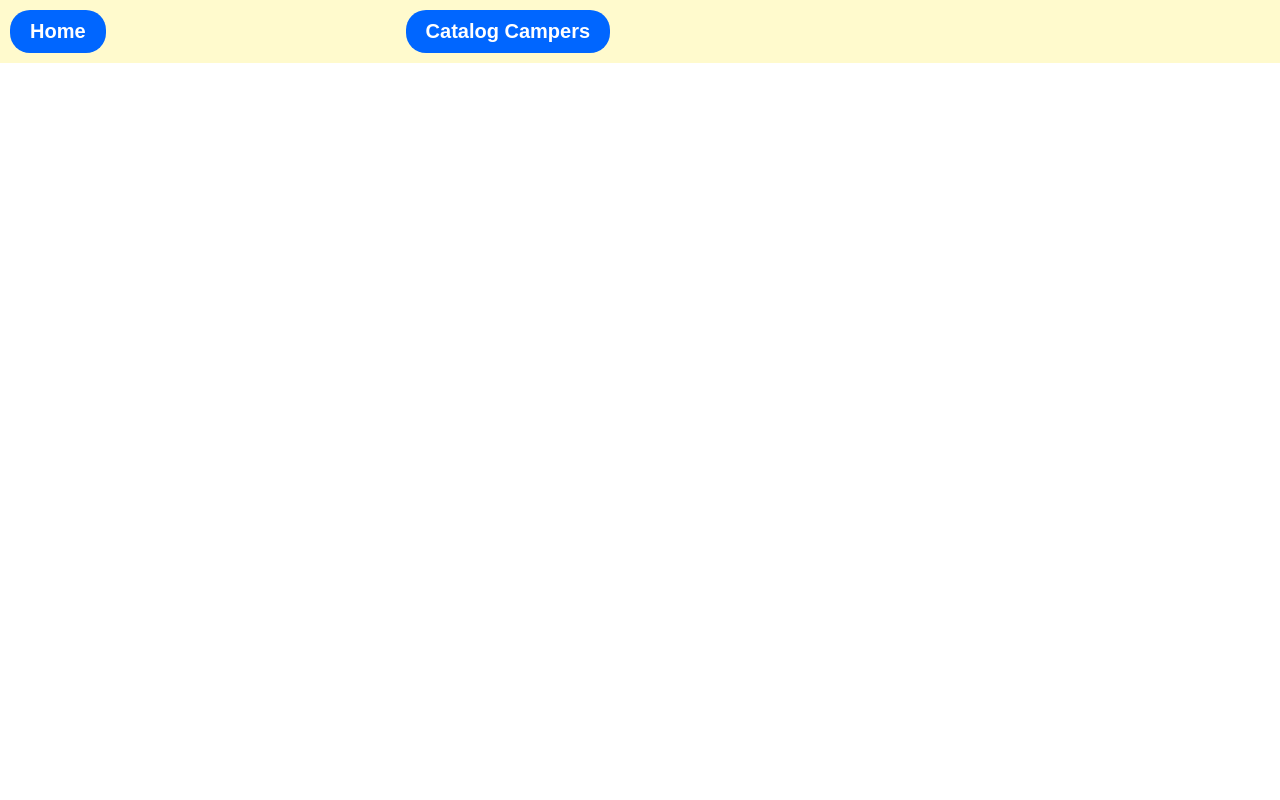
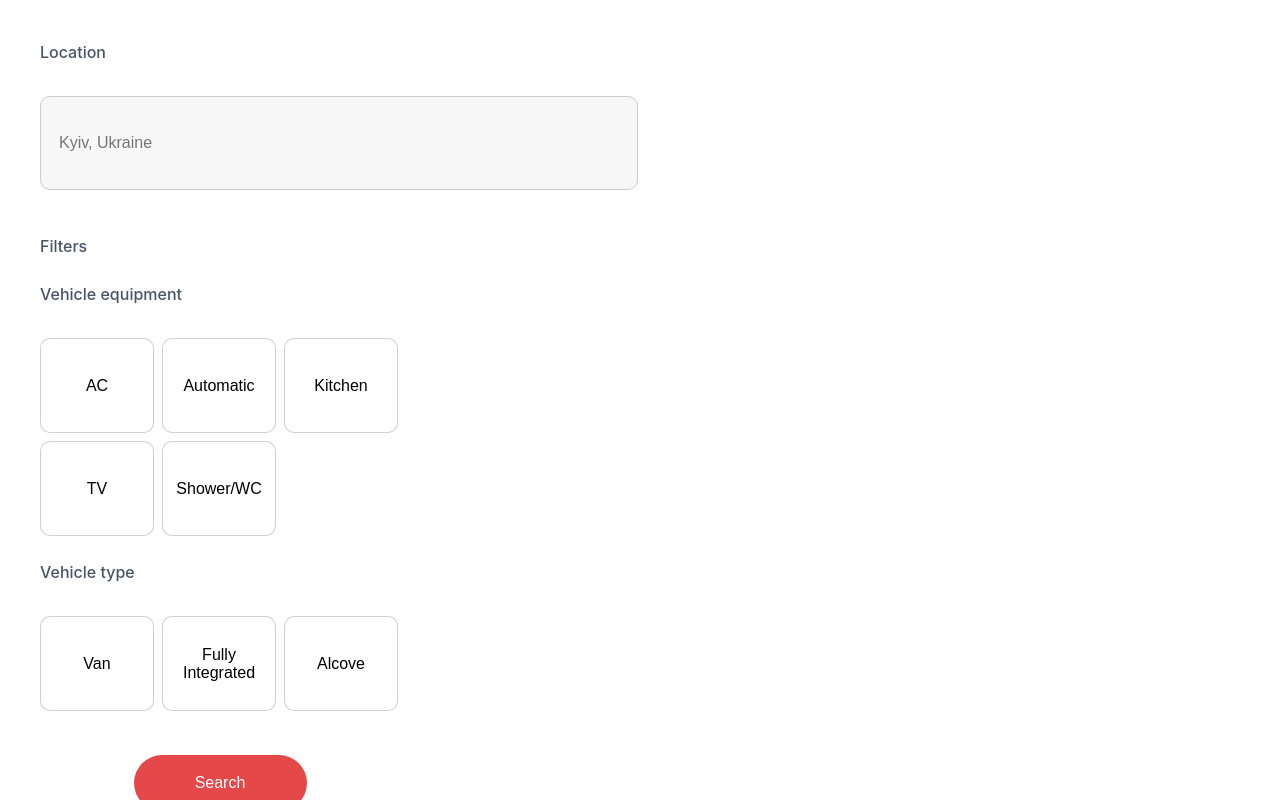
Before and after one commit to AleksMarkov/joycamper, a React (Create React App) app: page /joycamper/favorites in a window 1280 px wide. Built offline with nearby package versions, Linux system fonts and the light colour scheme.

Commit message:
updated
MainFavorites and MainFavorites.styled added content

```diff
--- a/src/components/MainFavorites/MainFavorites.jsx
+++ b/src/components/MainFavorites/MainFavorites.jsx
@@ -2,7 +2,35 @@ import React from 'react';
 import * as Styled from './MainFavorites.styled.jsx';
 
 const MainFavorites = () => {
-    return;
-  };
+  return (
+    <Styled.Container>
+        <Styled.SupportingText>Location</Styled.SupportingText>
+        <Styled.InputForm>
+            <Styled.Input type="text" placeholder="Kyiv, Ukraine" />
+        </Styled.InputForm>
 
+        <Styled.FiltersTitle>Filters</Styled.FiltersTitle>
+
+        <Styled.FiltersSection>
+            <Styled.FilterTitle>Vehicle equipment</Styled.FilterTitle>
+            <Styled.Filters>
+                <Styled.FilterButton>AC</Styled.FilterButton>
+                <Styled.FilterButton>Automatic</Styled.FilterButton>
+                <Styled.FilterButton>Kitchen</Styled.FilterButton>
+                <Styled.FilterButton>TV</Styled.FilterButton>
+                <Styled.FilterButton>Shower/WC</Styled.FilterButton>
+            </Styled.Filters>
+
+            <Styled.FilterTitle>Vehicle type</Styled.FilterTitle>
+            <Styled.Filters>
+                <Styled.FilterButton>Van</Styled.FilterButton>
+                <Styled.FilterButton>Fully Integrated</Styled.FilterButton>
+                <Styled.FilterButton>Alcove</Styled.FilterButton>
+            </Styled.Filters>
+        </Styled.FiltersSection>
+
+        <Styled.Button>Search</Styled.Button>
+    </Styled.Container>
+);
+};
   export default MainFavorites;
--- a/src/components/MainFavorites/MainFavorites.styled.jsx
+++ b/src/components/MainFavorites/MainFavorites.styled.jsx
@@ -0,0 +1,115 @@
+import styled from 'styled-components';
+
+export const Container = styled.div`
+    display: flex;
+    flex-direction: column;
+    align-items: flex-start;
+    padding: 40px;
+    gap: 24px;
+    position: relative;
+    width: 360px;
+`;
+
+export const SupportingText = styled.div`
+    font-family: 'Inter', sans-serif;
+    font-style: normal;
+    font-weight: 500;
+    font-size: 16px;
+    line-height: 24px;
+    color: #475467;
+    margin-bottom: 8px;
+`;
+
+export const InputForm = styled.div`
+    display: flex;
+    flex-direction: column;
+    justify-content: flex-end;
+    align-items: flex-start;
+    padding: 0;
+    gap: 16px;
+    width: 100%;
+`;
+
+export const Input = styled.input`
+    border-radius: 10px;
+    padding: 18px 218px 18px 18px;
+    width: 360px;
+    height: 56px;
+    width: 100%;
+    border: 1px solid #ccc;
+    font-size: 16px;
+    background: #f7f7f7;
+`;
+
+export const FiltersTitle = styled.div`
+    font-family: 'Inter', sans-serif;
+    font-style: normal;
+    font-weight: 500;
+    font-size: 16px;
+    line-height: 24px;
+    color: #475467;
+    margin-top: 20px;
+`;
+
+export const FiltersSection = styled.div`
+    display: flex;
+    flex-direction: column;
+    align-items: flex-start;
+    gap: 24px;
+    width: 100%;
+`;
+
+export const FilterTitle = styled.div`
+    font-family: 'Inter', sans-serif;
+    font-style: normal;
+    font-weight: 500;
+    font-size: 16px;
+    line-height: 24px;
+    color: #475467;
+    margin-bottom: 8px;
+`;
+
+export const Filters = styled.div`
+    display: flex;
+    flex-wrap: wrap;
+    gap: 8px;
+    width: 100%;
+`;
+
+export const FilterButton = styled.button`
+    border: 1px solid rgba(16, 24, 40, 0.2);
+    border-radius: 10px;
+    padding: 17px 27px;
+    width: 114px;
+    height: 95px;
+    font-size: 16px;
+    cursor: pointer;
+    background-color: #fff;
+    display: flex;
+    justify-content: center;
+    align-items: center;
+    &:hover {
+        background-color: #f0f0f0;
+    }
+`;
+
+export const Button = styled.button`
+    display: flex;
+    justify-content: center;
+    align-items: center;
+    padding: 16px 60px;
+    gap: 10px;
+    width: 173px;
+    height: 56px;
+    background: #e44848;
+    border-radius: 200px;
+    color: white;
+    border: none;
+    cursor: pointer;
+    font-size: 16px;
+    align-self: center;
+    margin-top: 20px;
+    &:hover {
+        background: #d33d3d;
+    }
+`;
```
